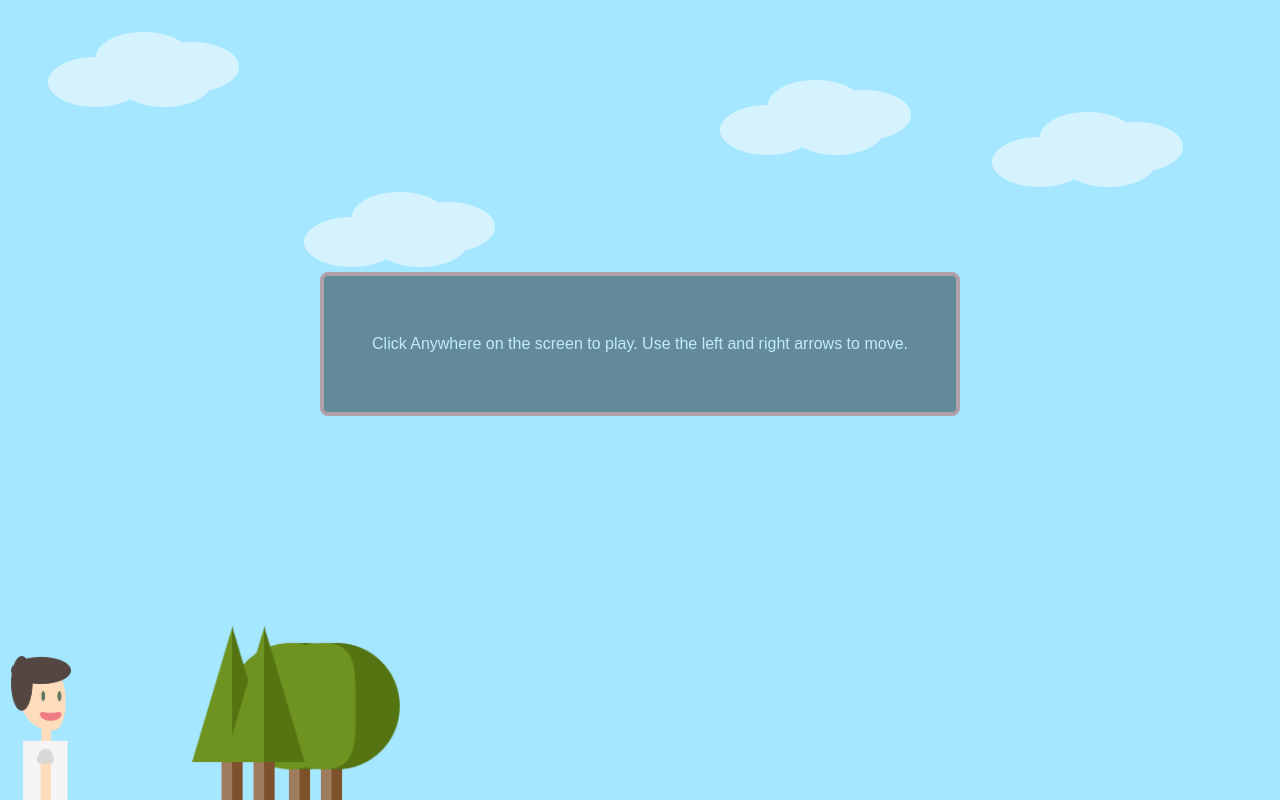
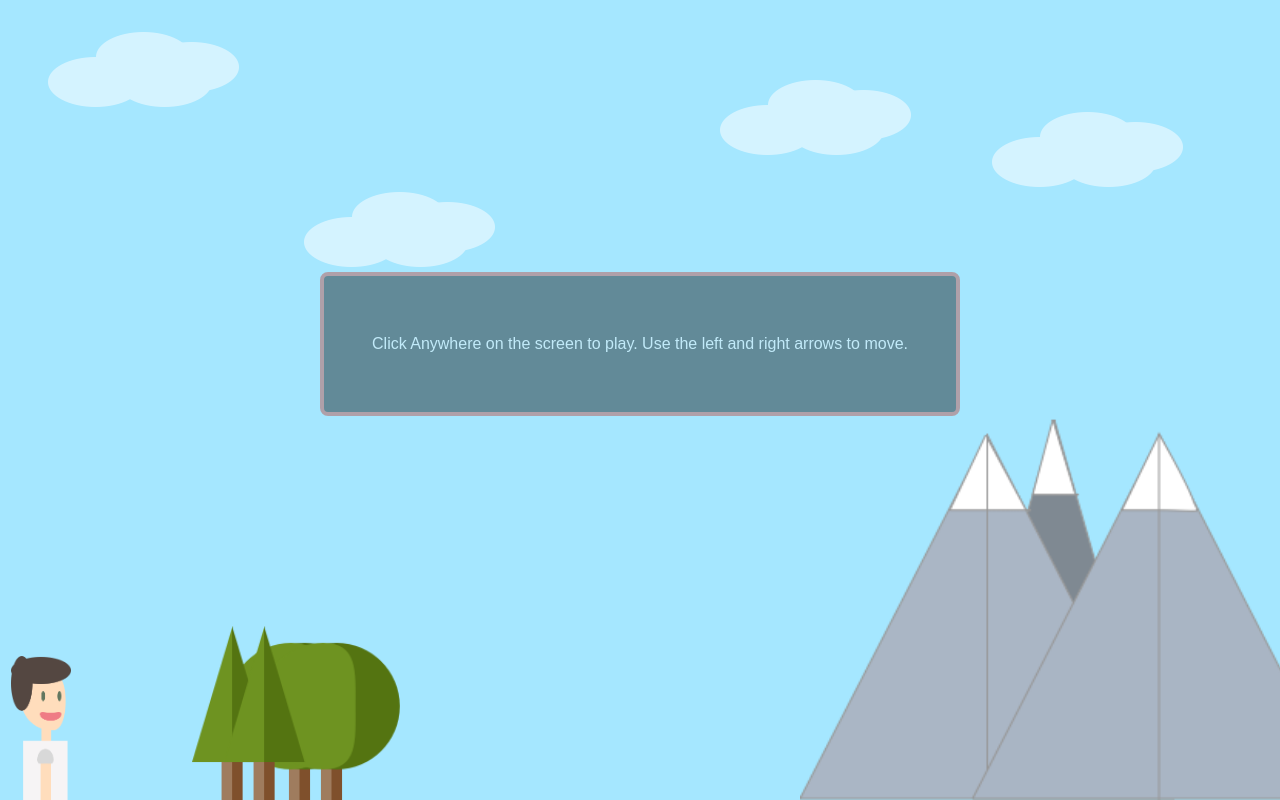
Before and after one commit to jorgehjr84/Jorge-H-React-Resume, a React (Create React App) app: page / in a window 1280 px wide. Built offline with nearby package versions, Linux system fonts and the light colour scheme.

Commit message:
Responsive Mountains
Created the spacing and sizing for mountains

```diff
--- a/src/App.css
+++ b/src/App.css
@@ -25,6 +25,10 @@
 }
 
 #tree-container {
+  width: 2000%;
+}
+
+#mountain-container {
   width: 2000%;
 }
 
--- a/src/App.js
+++ b/src/App.js
@@ -109,11 +109,11 @@ class App extends Component {
           <Trees treeData={TreeData} treeLeft={this.state.treesLeft}/>
         </div>
 
+        <div id="mountain-container" className="component-container">
+          < Mountains mountainData={MountainData} mountainLeft={this.state.mountainsLeft}/>
+        </div>
 
-        {/* <div className="component-container" id="button-container">
-          <button className="LeftButton" onClick={()=> {this.handleArrowKeys(leftArrowPressed)}}>{left}</button>
-          <button className="RightButton" onClick={()=> {this.handleArrowKeys(rightArrowPressed)}}>{right}</button>
-        </div> */}
+
 
                   {/* <div id="sign-container" className="component-container">
                       <Sign1 left={this.state.signLeft + 1} top={this.state.signTop}/>
@@ -121,9 +121,6 @@ class App extends Component {
 
 
 
-        {/* <div id="mountain-container" className="component-container">
-          <Mountains mountainData={MountainData} mountainLeft={this.state.mountainsLeft}/>
-        </div>   */}
           {/*
                   <div id="experience-signs-container" className="component-container">
                     <ExperienceSign experienceSignData={ExperienceSignData} experienceSignLeft={this.state.experienceSignLeft}/>
@@ -146,6 +143,10 @@ class App extends Component {
                     <Caption caption="what are you still doing here?" />
                     <Caption caption="no seriourly, turn around, there's nothing else to see" />
                   </div> */}
+        {/* <div className="component-container" id="button-container">
+          <button className="LeftButton" onClick={()=> {this.handleArrowKeys(leftArrowPressed)}}>{left}</button>
+          <button className="RightButton" onClick={()=> {this.handleArrowKeys(rightArrowPressed)}}>{right}</button>
+        </div> */}
 
       </div>
     );
--- a/src/Components/Mountains/Mountains.css
+++ b/src/Components/Mountains/Mountains.css
@@ -1,9 +1,9 @@
-/* .Mountain {
+.Mountain {
     background: url('../../assets/mountains.png') no-repeat;
-    display: inline-block;
-    height: 28em;
     position: absolute;
-    width: 36em;
+    width: 554px;
+    height: 405px;
+    background-size: 550px;
+    bottom: 0;
     z-index: 1;
-    background-size: 35em;
-} */
+}
```
Lines whose indentation alone changed are shown as unchanged.
